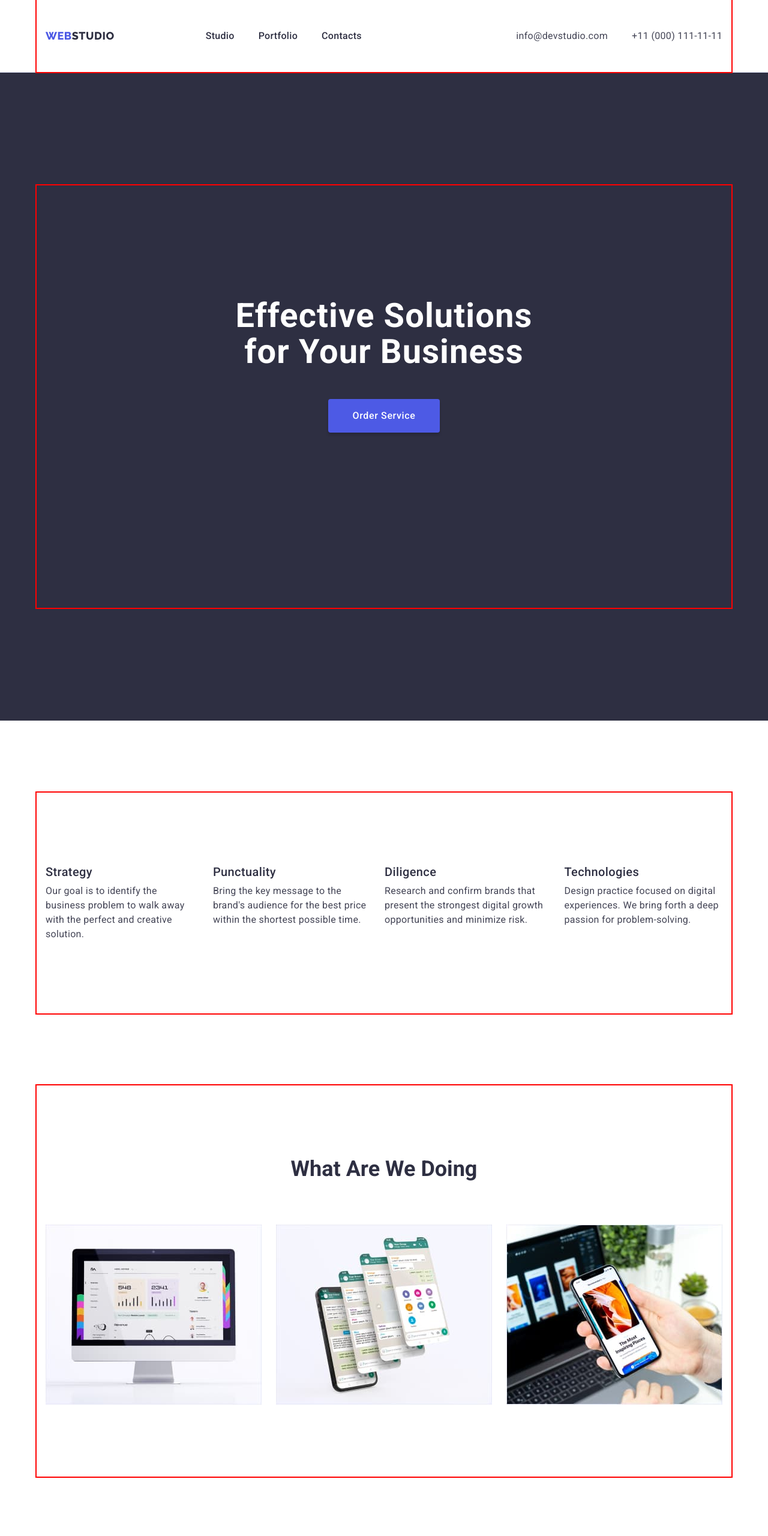
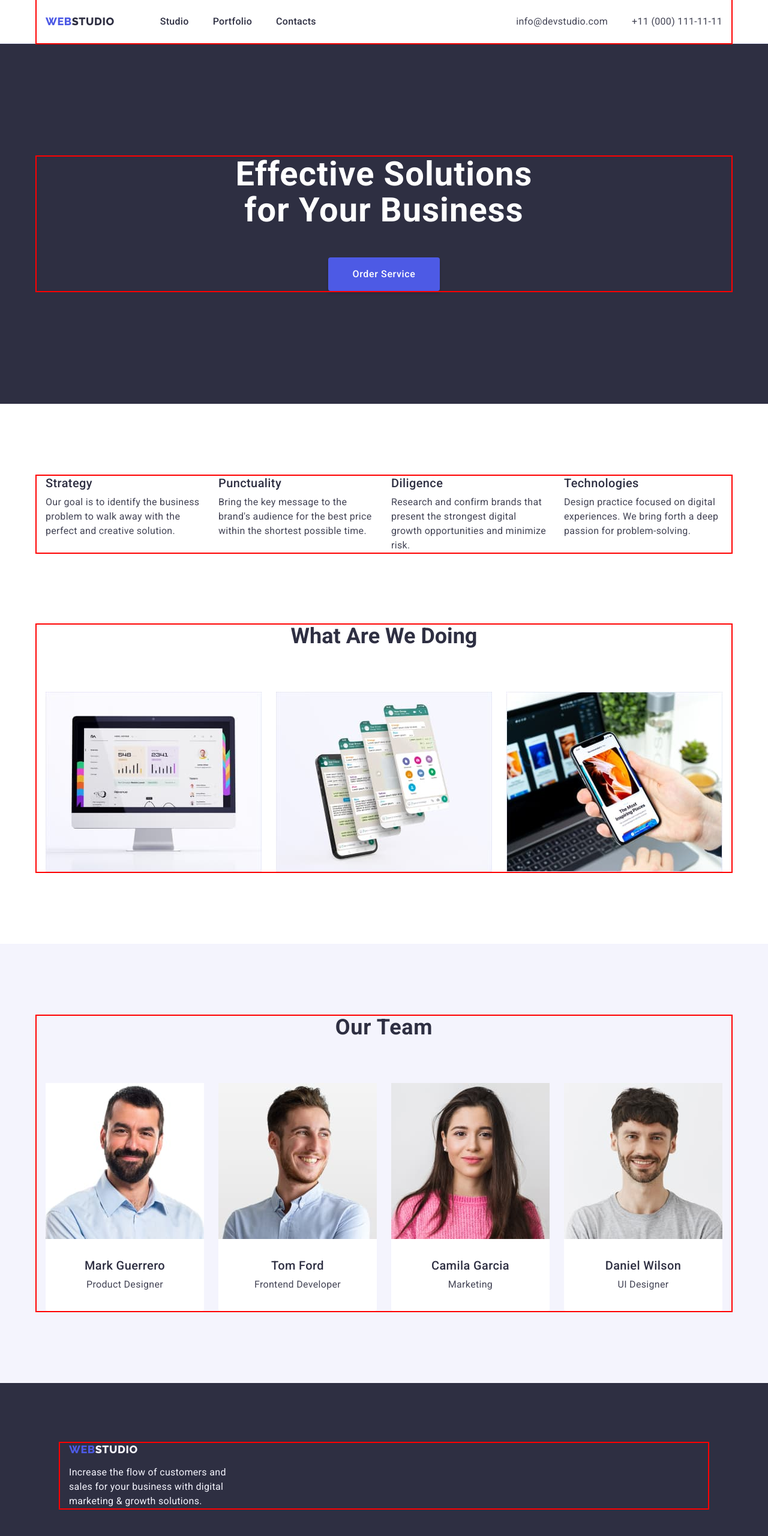
Before and after one commit to Savinov94/goit-markup-hw-03, a plain HTML site: page index.html in a window 1280 px wide. Shown: the top 2560 px of the page at 60% size. Drawn offline with nearby package versions, Linux system fonts and the light colour scheme.

Commit message:
adjustment

```diff
--- a/css/styles.css
+++ b/css/styles.css
@@ -85,8 +85,6 @@ ul {
 }
 
 .header-logo {
-  max-width: 496px;
-  height: 120px;
   font-family: "Raleway", sans-serif;
   font-weight: 800;
   font-size: 18px;
@@ -112,10 +110,8 @@ ul {
 
 .header-menu {
   display: flex;
-  margin-left: 76px;
+
   gap: 40px;
-  padding-top: 24px;
-  padding-bottom: 24px;
 }
 
 .header-menu-link {
@@ -125,6 +121,7 @@ ul {
   letter-spacing: 0.02em;
   color: var(--title-color);
   padding: 24px 0;
+  display: block;
 }
 
 .header-menu-link:hover {
@@ -165,8 +162,6 @@ ul {
 }
 
 .hero-container {
-  padding-top: 188px;
-  padding-bottom: 292px;
 }
 
 .hero-title {
@@ -217,13 +212,11 @@ ul {
 
 .professionalism-list {
   display: flex;
-  padding-top: 120px;
-  padding-bottom: 120px;
   gap: 24px;
 }
 
 .professionalism-item {
-  width: calc((100%-3 * 24px) / 4);
+  width: calc((100% - 3 * 24px) / 4);
 }
 
 .professionalism-subtitle {
@@ -249,8 +242,6 @@ ul {
 }
 
 .action-container {
-  padding-top: 120px;
-  padding-bottom: 120px;
 }
 
 .action-title {
@@ -280,8 +271,6 @@ ul {
 }
 
 .container-teem {
-  width: 1440px;
-  height: 732px;
 }
 
 .teem-title {
@@ -292,8 +281,7 @@ ul {
   text-transform: capitalize;
   color: var(--title-color);
   margin: 0 auto;
-  padding-top: 120px;
-  padding-bottom: 72px;
+
   margin-bottom: 72px;
 }
 
@@ -330,12 +318,10 @@ ul {
 /* footer */
 .footer {
   background-color: var(--title-color);
-  padding: 100px 0;
+  padding: 100px;
 }
 
 .container-footer {
-  width: 1440px;
-  height: 312px;
 }
 
 .footer-logo {
@@ -359,7 +345,6 @@ ul {
   letter-spacing: 0.02em;
   color: var(--footer-text-color);
   max-width: 264px;
-  padding-top: 140px;
 }
 
 /* portfolio */
@@ -379,8 +364,6 @@ ul {
   list-style: none;
   display: flex;
   gap: 24px;
-  padding-left: 427px;
-  padding-right: 427px;
   justify-content: center;
   margin-bottom: 72px;
 }
@@ -430,7 +413,6 @@ ul {
   padding: 32px 16px;
   border: 1px solid #e7e9fc;
   border-top: none;
-  margin-bottom: 8px;
 }
 
 .filter-subtitle {
@@ -439,8 +421,6 @@ ul {
   line-height: 1.2;
   letter-spacing: 0.02em;
   color: var(--title-color);
-  padding-top: 32px;
-  padding-bottom: 8px;
   margin-bottom: 8px;
 }
 
```
